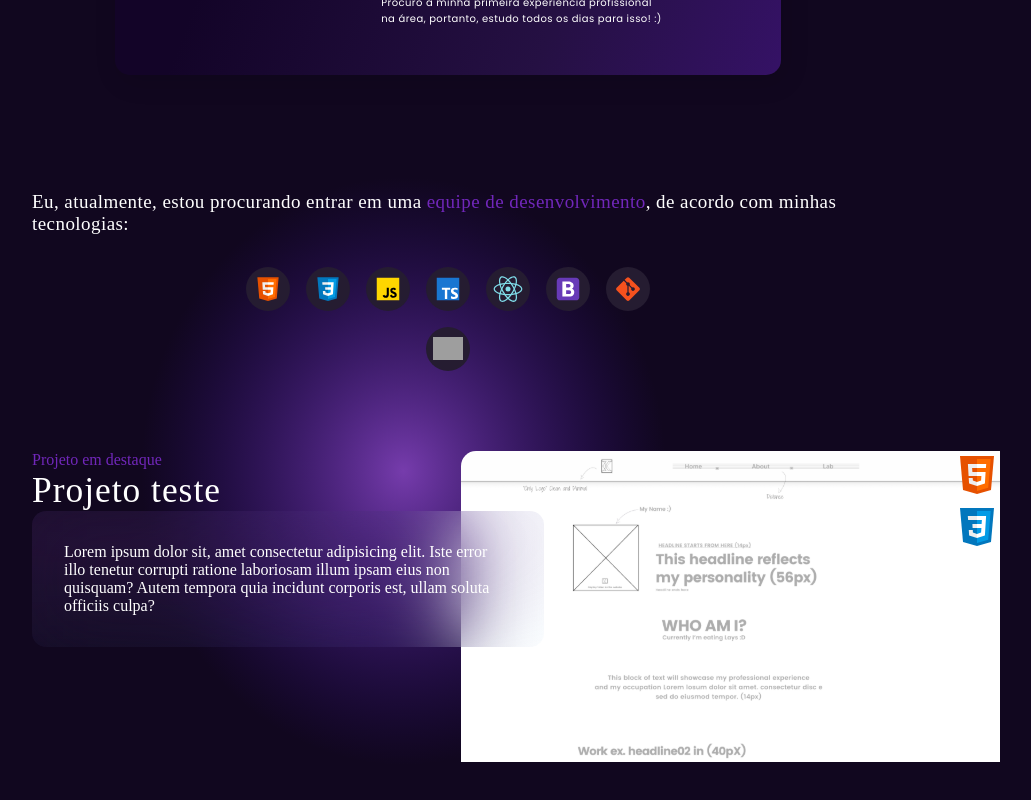
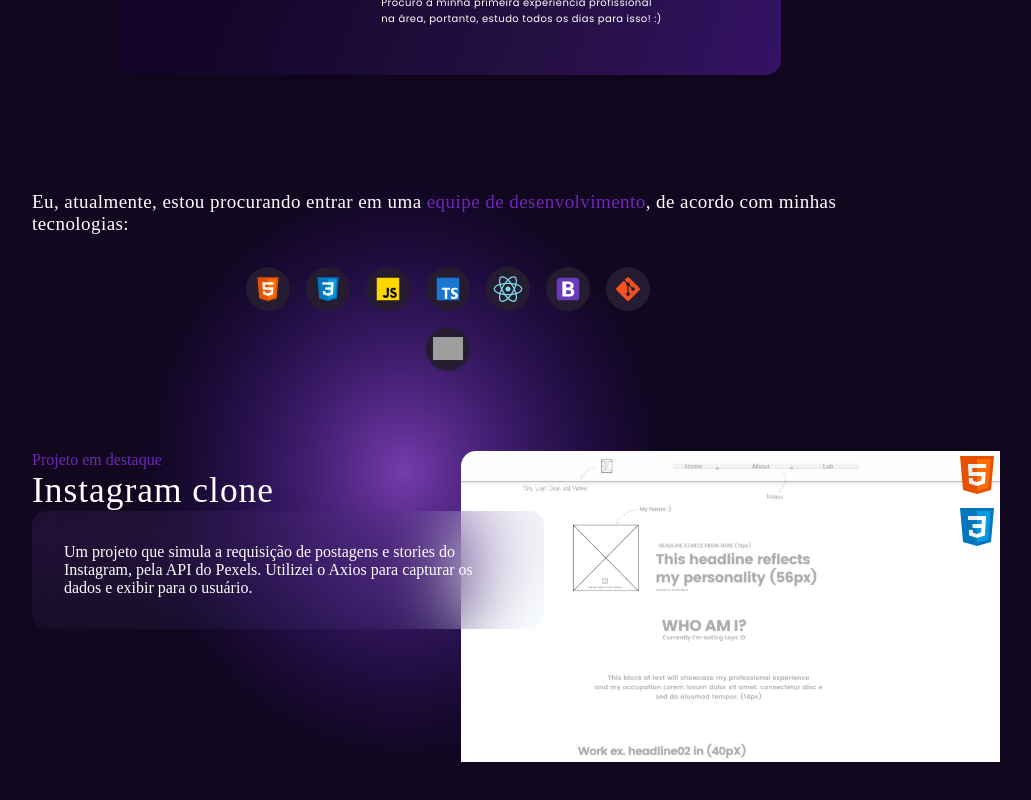
Before and after one commit to gaabssantos/portfolio, a React (Vite) app: page / in a window 1280 px wide. Shown: the part 1139-1939 px from the top of the page, without its empty margins (192-1223 px from the left). Built offline with nearby package versions, Linux system fonts and the light colour scheme; grey boxes are pictures that could not be loaded; a web font is replaced by a local one.

Commit message:
feat(Created project script): :sparkles:

```diff
--- a/src/App.tsx
+++ b/src/App.tsx
@@ -4,6 +4,7 @@
 import Projects from "./containers/Projects";
 import Stacks from "./containers/Stacks";
 import WorkExperience from "./containers/WorkExperience";
+import projects from "./scripts/projects";
 import { Container } from "./styles";
 
 function App() {
@@ -12,7 +13,7 @@
       <Navbar />
       <Container>
         <Introduction />
-        <Spacer size={4} responsive />
+        <Spacer size={4} responsive={"true"} />
         <Title>Eu sou um Desenvolvedor Front-end.</Title>
         <Text>
           Atualmente, eu sou um desenvolvedor front-end{" "}
@@ -29,12 +30,16 @@
         <Spacer size={6} />
         <Stacks />
         <Spacer size={5} />
-        <Projects title="Projeto teste">
-          Lorem ipsum dolor sit, amet consectetur adipisicing elit. Iste error
-          illo tenetur corrupti ratione laboriosam illum ipsam eius non
-          quisquam? Autem tempora quia incidunt corporis est, ullam soluta
-          officiis culpa?
-        </Projects>
+        {projects.map((project) => (
+          <Projects
+            key={project.id}
+            title={project.name}
+            image={project.image}
+            stacks={project.stacks}
+          >
+            {project.description}
+          </Projects>
+        ))}
       </Container>
     </div>
   );
--- /dev/null
+++ b/src/scripts/projects.ts
@@ -0,0 +1,21 @@
+import instagramClone from "../assets/projects/instagram-clone.png";
+import react from "../assets/stacks-icon/react.svg";
+
+const projects = [
+  {
+    id: 1,
+    name: "Instagram clone",
+    description:
+      "Um projeto que simula a requisição de postagens e stories do Instagram, pela API do Pexels. Utilizei o Axios para capturar os dados e exibir para o usuário.",
+    image: instagramClone,
+    stacks: [
+      {
+        id: 1,
+        name: "react",
+        image: react,
+      },
+    ],
+  },
+];
+
+export default projects;
```
